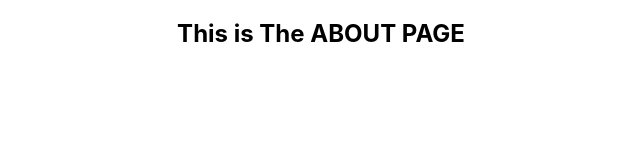
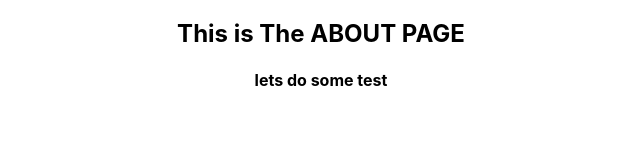
Before and after one commit to ranjancygen/git-action, a React (Create React App) app: page /about in a window 1280 px wide. Shown: the part 123-283 px from the top of the page, without its empty margins (319-959 px from the left). Built offline with nearby package versions, Linux system fonts and the light colour scheme.

Commit message:
Add text in about component

```diff
--- a/src/About.js
+++ b/src/About.js
@@ -2,7 +2,10 @@ import React from 'react'
 
 const About = () => {
   return (
+    <>
     <h2>This is The ABOUT PAGE</h2>
+    <h4>lets do some test</h4>
+    </>
   )
 }
 
```
